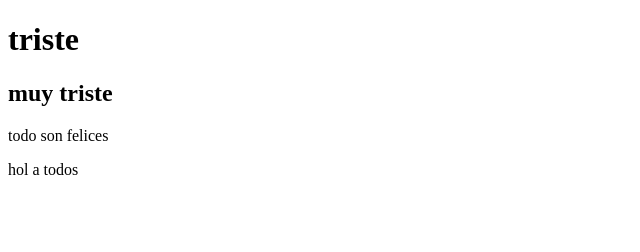
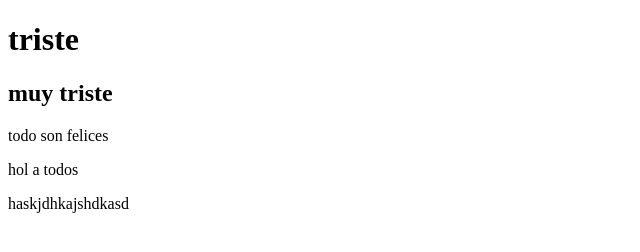
Before and after one commit to Maury-Torres/prueba, a plain HTML site: page index2.html in a window 1280 px wide. Shown: the whole page, without its empty margins (0-640 px from the left). Drawn offline with Linux system fonts and the light colour scheme.

Commit message:
agrgando otro parrafo

```diff
--- a/index2.html
+++ b/index2.html
@@ -10,5 +10,6 @@
     <h2>muy triste</h2>
     <p>todo son felices</p>
     <p>hol a todos</p>
+    <p>haskjdhkajshdkasd</p>
 </body>
 </html>
```
